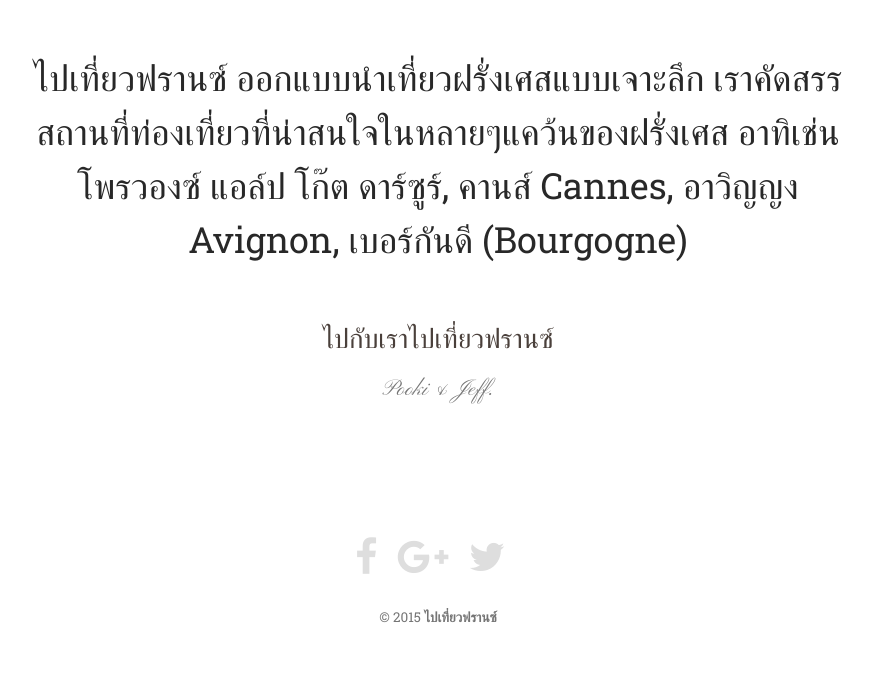
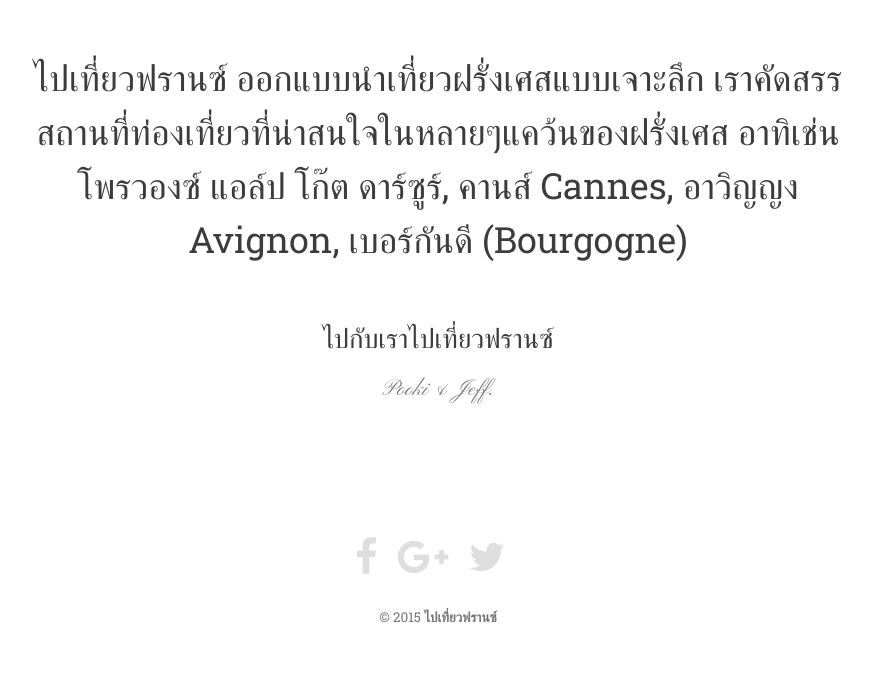
Before and after one commit to paitiewfrance/paitiewfrance.github.io, a Jekyll site: the page built from index.md, in a window 1280 px wide. Shown: the part 762-1440 px from the top of the page, without its empty margins (202-1075 px from the left). Built offline with Jekyll 4.4.1, drawn with Linux system fonts in a browser that asks for light colours; nearby versions of some CDN libraries; some web fonts are replaced.

Commit message:
Update typo

```diff
--- a/_sass/typography.scss
+++ b/_sass/typography.scss
@@ -62,6 +62,7 @@ h6 {
     font-family: $sans;
     font-weight: 400;
     color: $header;
+    color: #3C3C3C;
 }
 
 h1 {
@@ -84,7 +85,7 @@ h2 {
 
 h3 {
     font-size: 1.25em;
-    font-weight: bold;
+    color: #3C3C3C;
     line-height: 1.3334em;
 
     padding: 0.66667em 0;
@@ -149,15 +150,14 @@ ul li  {
     }
 
     h2 {
-         font-weight: 600;
+         font-weight:300;
     }
 
     h3 {
         margin-top: 1.5em;
         position: relative;
         font-size: 1.5em;
-        color:#4A403B;
-        font-weight: 600;
+        font-weight: 300;
         line-height: 1.35em;
 
         &:before {
```
